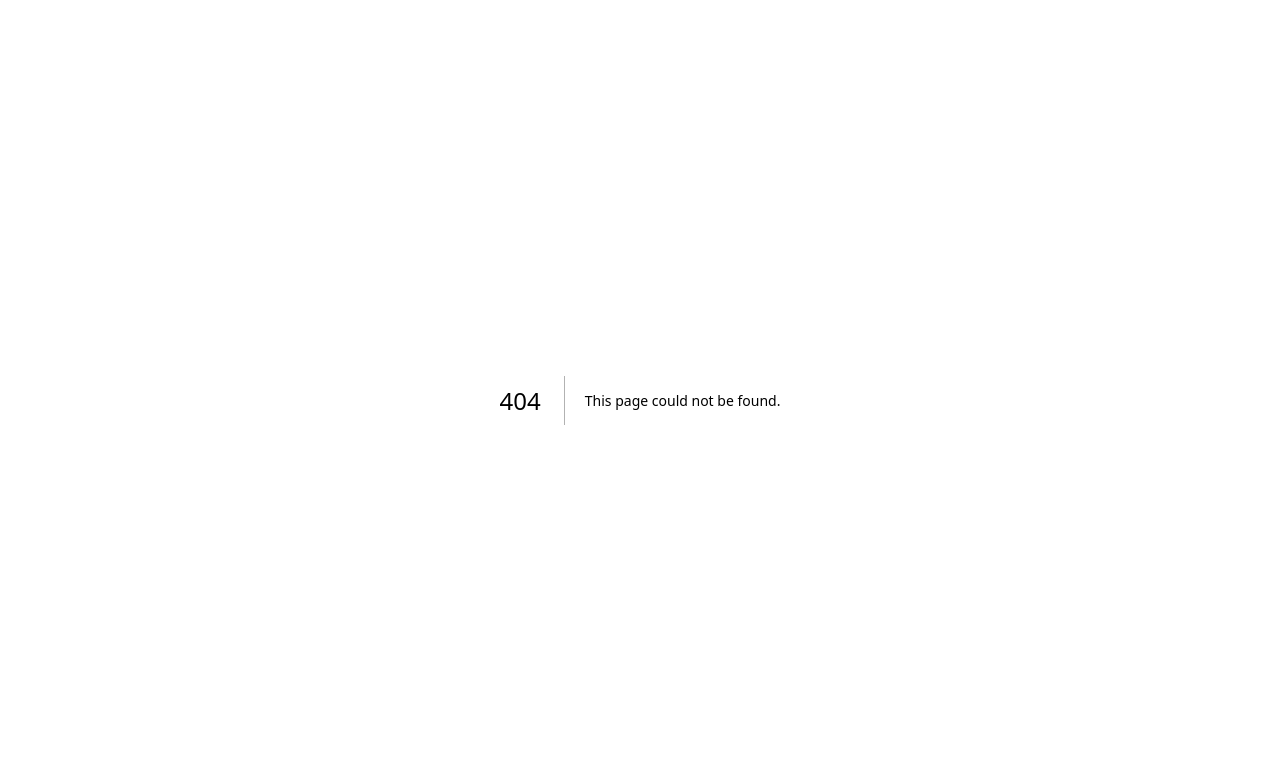
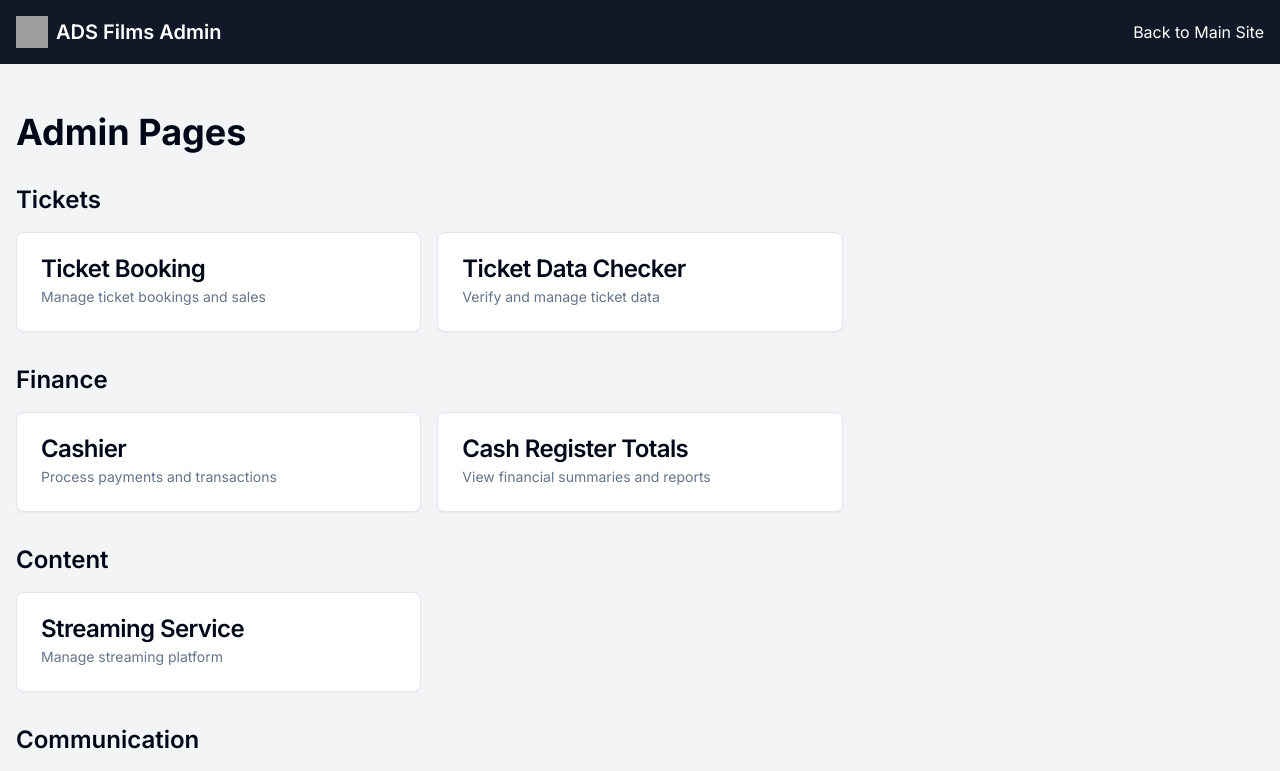
Before and after one commit to QuizzityMC/ADS-Web, a Next.js app: page /admin in a window 1280 px wide. Before the commit this address had no page. Shown: the top 771 px of the page. Built offline with nearby package versions, Linux system fonts and the light colour scheme; grey boxes are pictures that could not be loaded.

Commit message:
Add admin Page & LICENSE

```diff
--- /dev/null
+++ b/app/admin/page.tsx
@@ -0,0 +1,112 @@
+import Link from "next/link"
+import Image from "next/image"
+import { Card, CardHeader, CardTitle, CardDescription } from "@/components/ui/card"
+
+const adminLinks = [
+  {
+    title: "Ticket Booking",
+    description: "Manage ticket bookings and sales",
+    url: "https://tickets.adsfilms.xyz/",
+    category: "Tickets",
+  },
+  {
+    title: "Cashier",
+    description: "Process payments and transactions",
+    url: "https://cashier.adsfilms.xyz/",
+    category: "Finance",
+  },
+  {
+    title: "Ticket Data Checker",
+    description: "Verify and manage ticket data",
+    url: "https://tickets.adsfilms.xyz/admin/login",
+    category: "Tickets",
+  },
+  {
+    title: "Cash Register Totals",
+    description: "View financial summaries and reports",
+    url: "https://cashier.adsfilms.xyz/totals",
+    category: "Finance",
+  },
+  {
+    title: "Streaming Service",
+    description: "Manage streaming platform",
+    url: "https://quizzitymc.github.io/ADSFilms-Site/",
+    category: "Content",
+  },
+  {
+    title: "Webmail",
+    description: "Access company email",
+    url: "https://mail.zoho.eu/",
+    category: "Communication",
+  },
+  {
+    title: "Google Drive",
+    description: "Access shared documents and files",
+    url: "https://drive.google.com/drive/folders/1MulvDXi3PWEbkJEI-ukSrMT8fIKQOVf2",
+    category: "Storage",
+  },
+]
+
+export default function AdminPage() {
+  return (
+    <main className="min-h-screen flex flex-col">
+      {/* Navigation */}
+      <nav className="bg-gray-900">
+        <div className="container mx-auto px-4">
+          <div className="flex items-center justify-between h-16">
+            <Link href="/" className="text-white text-xl font-semibold flex items-center gap-2">
+              <Image
+                src="https://hebbkx1anhila5yf.public.blob.vercel-storage.com/image-tPOAhOTD8gGTvpYnVhvd89XFwj1BIV.png"
+                alt="ADS Films Logo"
+                width={32}
+                height={32}
+                className="w-8 h-8"
+              />
+              ADS Films Admin
+            </Link>
+            <div className="flex gap-6">
+              <Link href="/" className="text-white hover:text-gray-300">
+                Back to Main Site
+              </Link>
+            </div>
+          </div>
+        </div>
+      </nav>
+
+      {/* Admin Content */}
+      <div className="flex-1 bg-gray-100 py-12">
+        <div className="container mx-auto px-4">
+          <h1 className="text-4xl font-bold mb-8">Admin Pages</h1>
+
+          {/* Categories */}
+          {["Tickets", "Finance", "Content", "Communication", "Storage"].map((category) => (
+            <div key={category} className="mb-8">
+              <h2 className="text-2xl font-semibold mb-4">{category}</h2>
+              <div className="grid grid-cols-1 md:grid-cols-2 lg:grid-cols-3 gap-4">
+                {adminLinks
+                  .filter((link) => link.category === category)
+                  .map((link) => (
+                    <Card key={link.title}>
+                      <CardHeader>
+                        <CardTitle>
+                          <Link href={link.url} target="_blank" className="hover:text-primary transition-colors">
+                            {link.title}
+                          </Link>
+                        </CardTitle>
+                        <CardDescription>{link.description}</CardDescription>
+                      </CardHeader>
+                    </Card>
+                  ))}
+              </div>
+            </div>
+          ))}
+        </div>
+      </div>
+
+      {/* Footer */}
+      <footer className="bg-gray-900 text-white py-4 text-center">
+        <p>© ADS Films 2020-2025</p>
+      </footer>
+    </main>
+  )
+}
--- a/app/page.tsx
+++ b/app/page.tsx
@@ -23,7 +23,7 @@ export default function Home() {
           <div className="flex items-center justify-between h-16">
             <Link href="/" className="text-white text-xl font-semibold flex items-center gap-2">
               <Image
-                src="https://hebbkx1anhila5yf.public.blob.vercel-storage.com/logo-MM9DMPGpejNIaxDBjUtRORFPCLeX05.png"
+                src="https://hebbkx1anhila5yf.public.blob.vercel-storage.com/image-tPOAhOTD8gGTvpYnVhvd89XFwj1BIV.png"
                 alt="ADS Films Logo"
                 width={32}
                 height={32}
@@ -190,10 +190,10 @@ export default function Home() {
       {/* Footer */}
       <footer className="bg-gray-900 text-white py-4 text-center">
         <p>© ADS Films 2020-2025</p>
+        <Link href="/admin" className="text-xs text-gray-400 hover:text-gray-300 mt-1 inline-block">
+          Admin Pages
+        </Link>
       </footer>
     </main>
-
-
-
   )
 }
```
Also changed, not shown: 2 other files (tests, documents, lock files or other folders).
